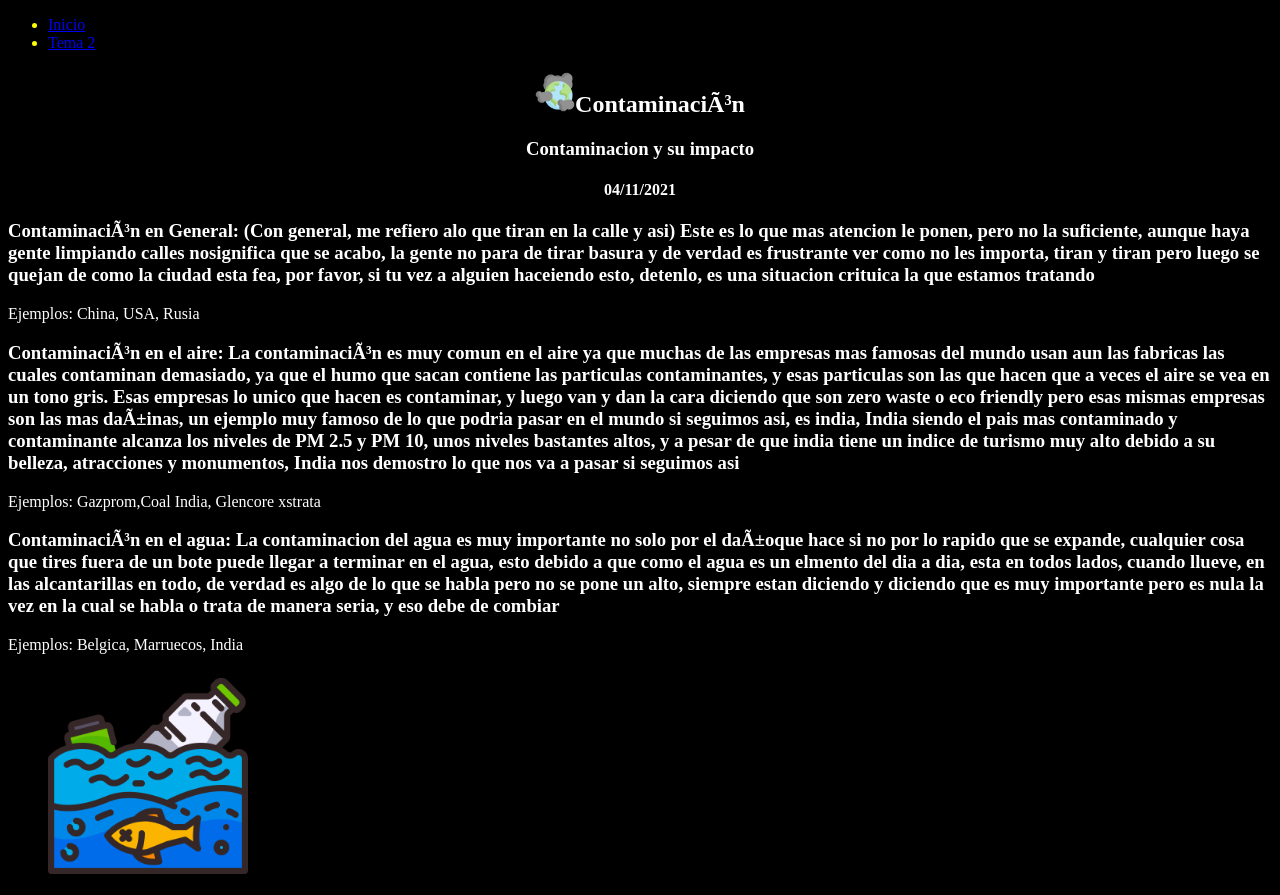
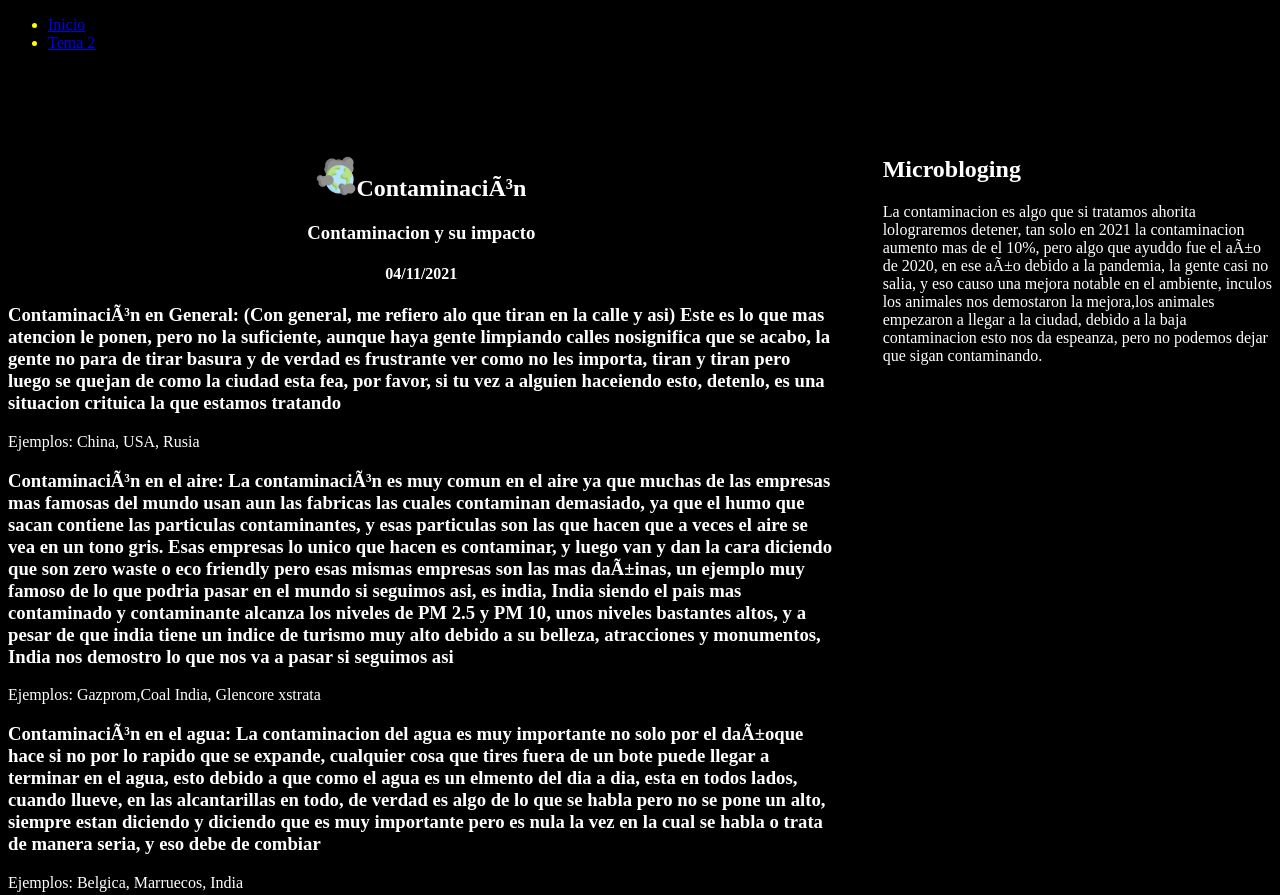
Before and after one commit to AlonsoSantarriaga/9-3-santarriaga-moreno-blog_del_mundo, a plain HTML site: page root/tema1.html in a window 1280 px wide. Shown: the top 895 px of the page. Drawn offline with Linux system fonts and the light colour scheme.

Commit message:
cambios 1 28/0/22

```diff
--- a/root/assets/styles/estilos_alonso.css
+++ b/root/assets/styles/estilos_alonso.css
@@ -1,10 +1,40 @@
 body {
     background-color:black;
     color:white;
-
 }
 nav>ul>li {color:yellow}
 article {}
 header {
     text-align: center;
 }
+
+section {
+ /* grid */
+
+    /* despliégate como  grid */
+    display: grid;
+    /* Crea 12 columnas cada una de una fracción usando la función repeat*/
+    grid-template-columns: repeat(12, 1fr);
+    /* deja que las filas(renglones) ocupen el alto que necesitan */
+    grid-auto-rows: auto;
+    /* añade un espacio entre los elementos del grid de 3rem */
+    gap: 3rem;
+}
+    section>header {
+        /* esta sección se extenderá 12 columnas. */
+        grid-column: span 12;
+    }
+    section>main {
+        /* esta sección se extenderá 12 columnas. */
+        grid-column: span 8;
+    }
+    section>aside {
+        /* esta sección se extenderá 12 columnas. */
+        grid-column: span 4;
+    }
+    section>footer {
+        /* esta sección se extenderá 12 columnas. */
+        grid-column: span 12;
+    }
+
+/* Termina grid */
--- a/root/tema1.html
+++ b/root/tema1.html
@@ -196,7 +196,7 @@
 
             <!--  entrada de mircoblogging -->
             <div>
-                <span>La contaminacion es algo que si tratamos ahorita lolograremos detener</span>
+                <span>La contaminacion es algo que si tratamos ahorita lolograremos detener, tan solo en 2021 la contaminacion aumento mas de el 10%, pero algo que ayuddo fue el año de 2020, en ese año debido a la pandemia, la gente casi no salia, y eso causo una mejora notable en el ambiente, inculos los animales nos demostaron la mejora,los animales empezaron a llegar a la ciudad, debido a la baja contaminacion esto nos da espeanza, pero no podemos dejar que sigan contaminando.</span>
             </div>
             <!-- termina entrada de mircoblogging -->
 
```
Also changed, not shown: root/tema2.html (+10 -0 lines).
